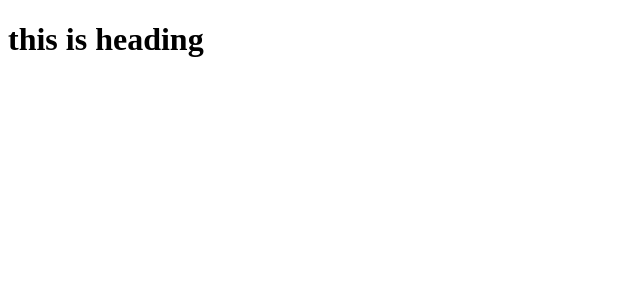
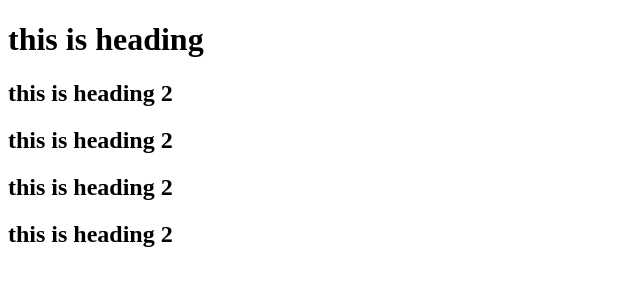
Before and after one commit to shristisingh07/git, a plain HTML site: page index.html in a window 1280 px wide. Shown: the whole page, without its empty margins (0-640 px from the left). Drawn offline with Linux system fonts and the light colour scheme.

Commit message:
hero section done

```diff
--- a/index.html
+++ b/index.html
@@ -7,5 +7,9 @@
 </head>
 <body>
     <h1>this is heading</h1>
+    <h2>this is heading 2 </h2>
+    <h2>this is heading 2 </h2>
+    <h2>this is heading 2 </h2>
+    <h2>this is heading 2 </h2>
 </body>
 </html >
```
